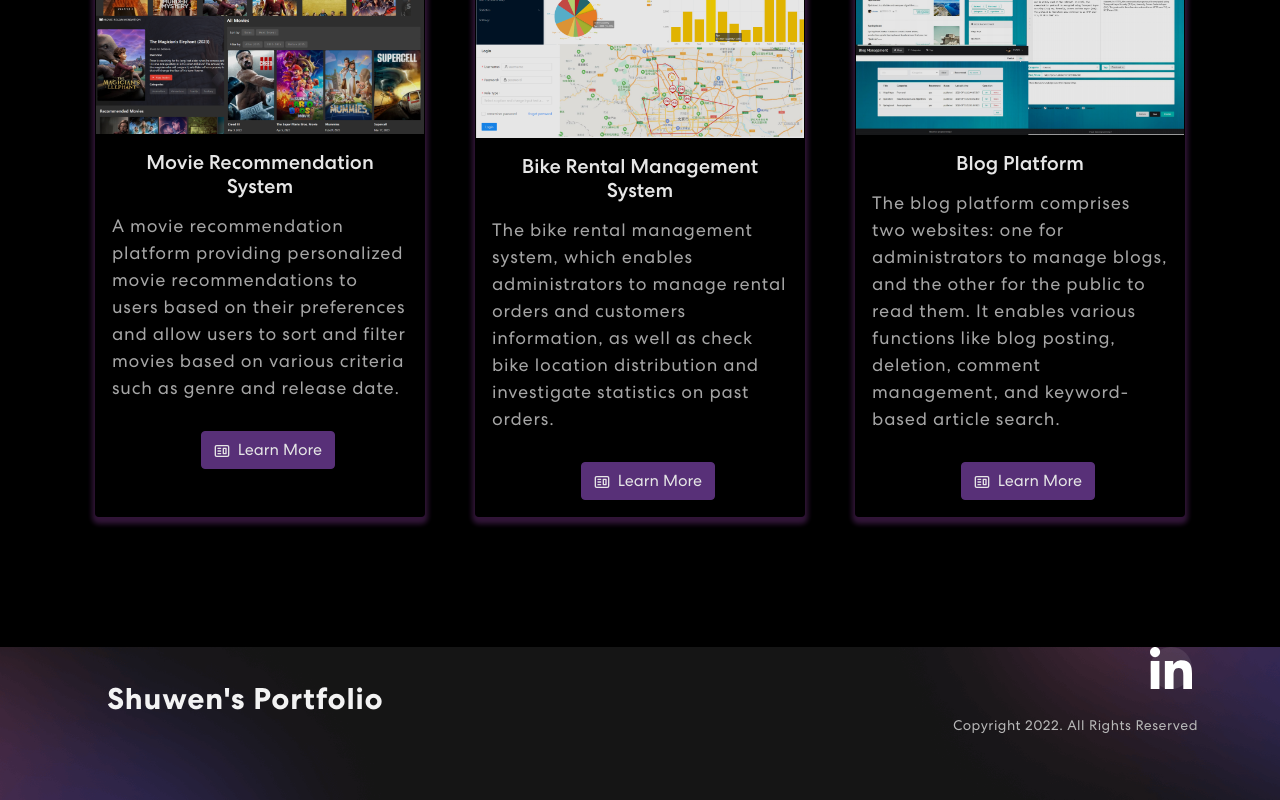
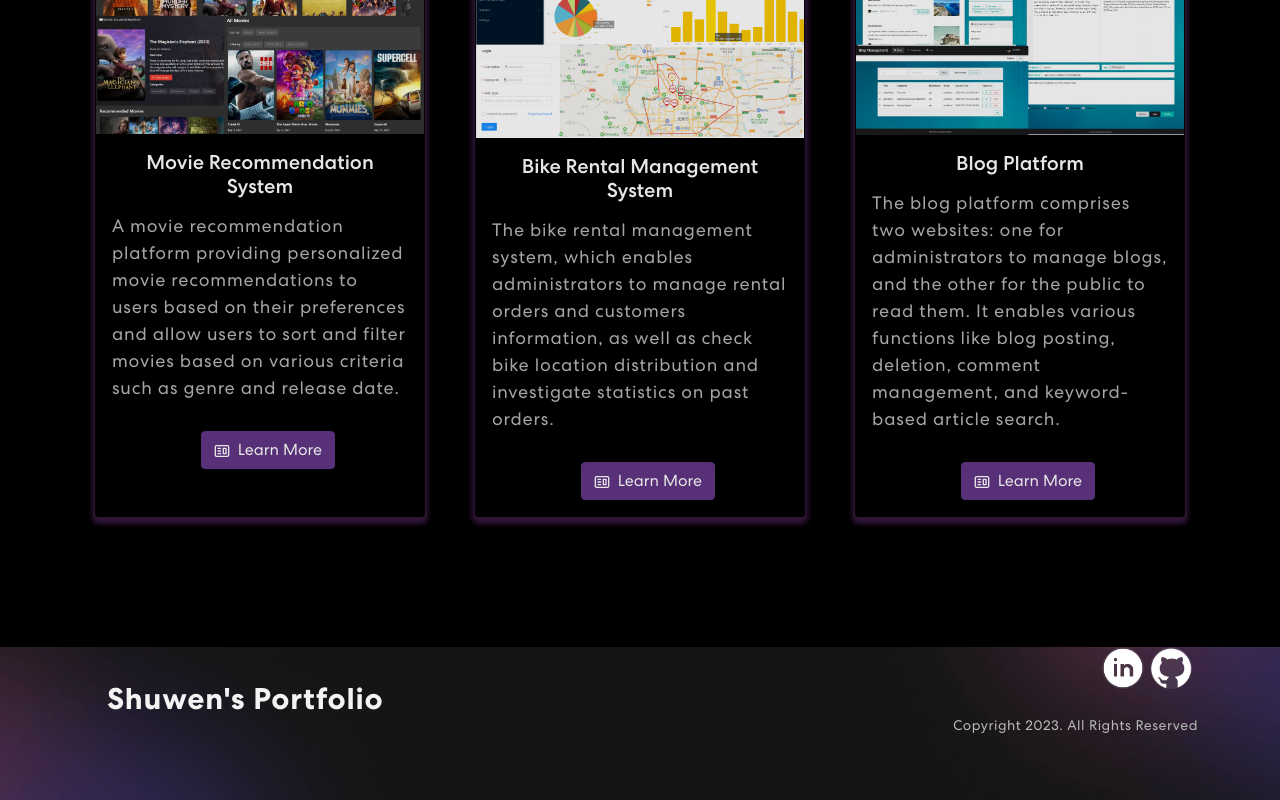
Before and after one commit to shuw1101/personal_portfolio, a React (Create React App) app: page / in a window 1280 px wide. Shown: the part 1873-2673 px from the top of the page. Built offline with nearby package versions, Linux system fonts and the light colour scheme.

Commit message:
update foot components

```diff
--- a/src/components/Footer.js
+++ b/src/components/Footer.js
@@ -1,9 +1,9 @@
 import { Container, Row, Col } from "react-bootstrap";
 import { MailchimpForm } from "./MailchimpForm";
-import logo from "../assets/img/logo.svg";
 import navIcon1 from "../assets/img/nav-icon1.svg";
-import navIcon2 from "../assets/img/nav-icon2.svg";
-import navIcon3 from "../assets/img/nav-icon3.svg";
+import linkedin from '../assets/img/linkedin.png';
+import github from '../assets/img/github.png';
+
 
 export const Footer = () => {
   return (
@@ -16,11 +16,11 @@ export const Footer = () => {
           </Col>
           <Col size={12} sm={6} className="text-center text-sm-end">
             <div className="social-icon">
-              <a href="https://www.linkedin.com/in/shuwenguan/"><img src={navIcon1} alt="Icon" /></a>
-              {/* <a href="#"><img src={navIcon2} alt="Icon" /></a>
-              <a href="#"><img src={navIcon3} alt="Icon" /></a> */}
+              <a href="https://www.linkedin.com/in/shuwenguan/"><img src={linkedin} alt="Icon" /></a>
+              <a href="https://github.com/shuw1101/personal_portfolio"><img src={github} alt="" /></a>
+
             </div>
-            <p>Copyright 2022. All Rights Reserved</p>
+            <p>Copyright 2023. All Rights Reserved</p>
           </Col>
         </Row>
       </Container>
```
Also changed, not shown: demo/home.png (renamed from demo/home1.png).
